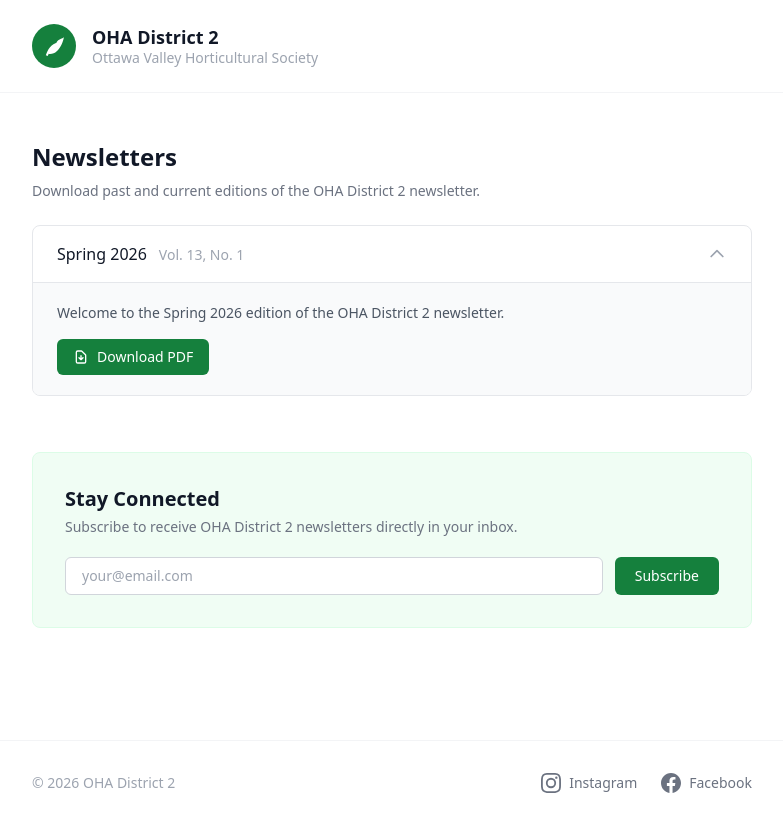
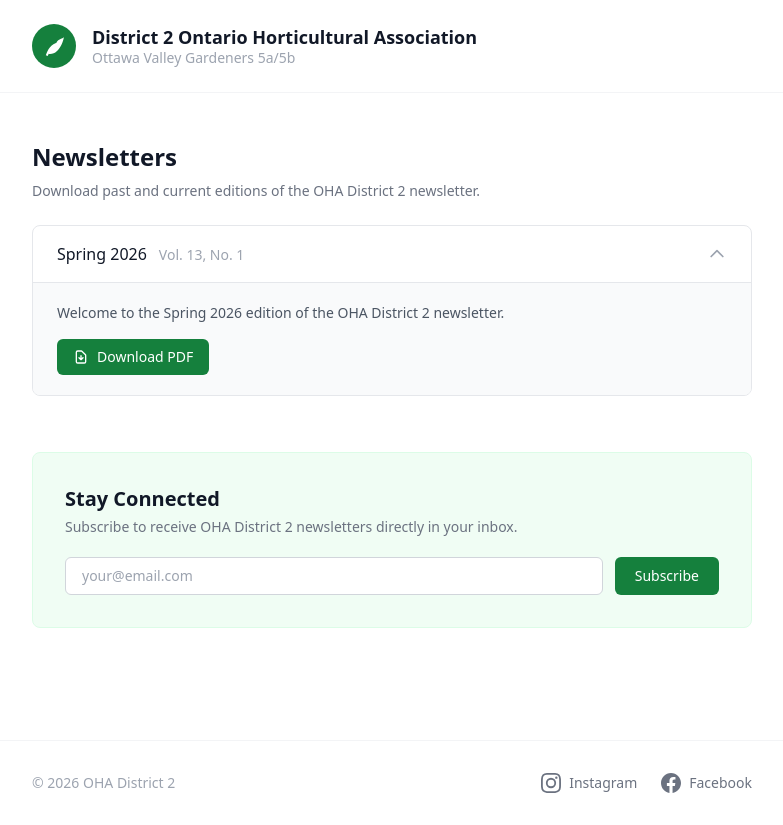
Before and after one commit to carsonfischl/district2, a Next.js app: page / in a window 1280 px wide. Shown: the whole page, without its empty margins (248-1031 px from the left). Built offline with nearby package versions, Linux system fonts and the light colour scheme.

Commit message:
Changed title

```diff
--- a/app/page.tsx
+++ b/app/page.tsx
@@ -14,8 +14,8 @@
             </svg>
           </div>
           <div>
-            <h1 className="text-lg font-semibold text-gray-900 leading-tight">OHA District 2</h1>
-            <p className="text-sm text-gray-400 leading-tight">Ottawa Valley Horticultural Society</p>
+            <h1 className="text-lg font-semibold text-gray-900 leading-tight">District 2 Ontario Horticultural Association</h1>
+            <p className="text-sm text-gray-400 leading-tight">Ottawa Valley Gardeners 5a/5b</p>
           </div>
         </div>
       </header>
```
Also changed, not shown: .claude/settings.local.json.
